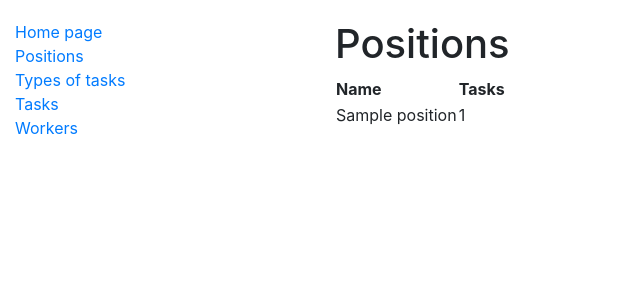
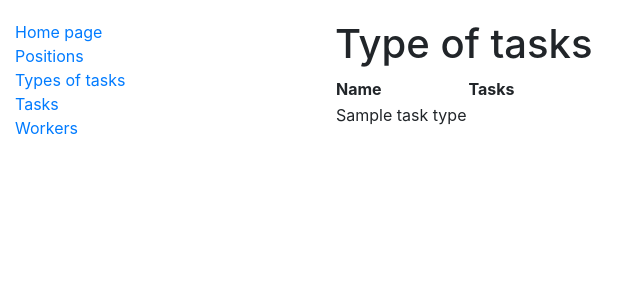
Before and after one commit to pewlay/synthtask, a Django app: template templates/manager/position_list.html in a window 1280 px wide. Shown: the top 300 px of the page, without its empty margins (0-640 px from the left). Run offline with Django 5.2, Linux system fonts and the light colour scheme; the template is opened without the code that fills it: most values are stand-ins (such as "Sample title", 1, 10 or a date in 2020).

Commit message:
Update position_list

```diff
--- a/templates/manager/position_list.html
+++ b/templates/manager/position_list.html
@@ -1,16 +1,21 @@
 {% extends "base.html" %}
+{% load custom_filters %}
 
 {% block content %}
-  <h1>Positions</h1>
+  <h1>Type of tasks</h1>
   <table>
     <tr>
       <th>Name</th>
       <th>Tasks</th>
     </tr>
-    {% for position in position_list %}
+    {% for task_type in task_type_list %}
       <tr>
-        <td>{{ position.name }}</td>
-        <td>{{ position.task_count }}</td>
+        <td>{{ task_type.name }}</td>
+        <td>{{ task_type_description|dict_get:task_type.name }}</td>
+      </tr>
+    {% empty %}
+      <tr>
+        <td colspan="2">No task types available</td>
       </tr>
     {% endfor %}
   </table>
```
